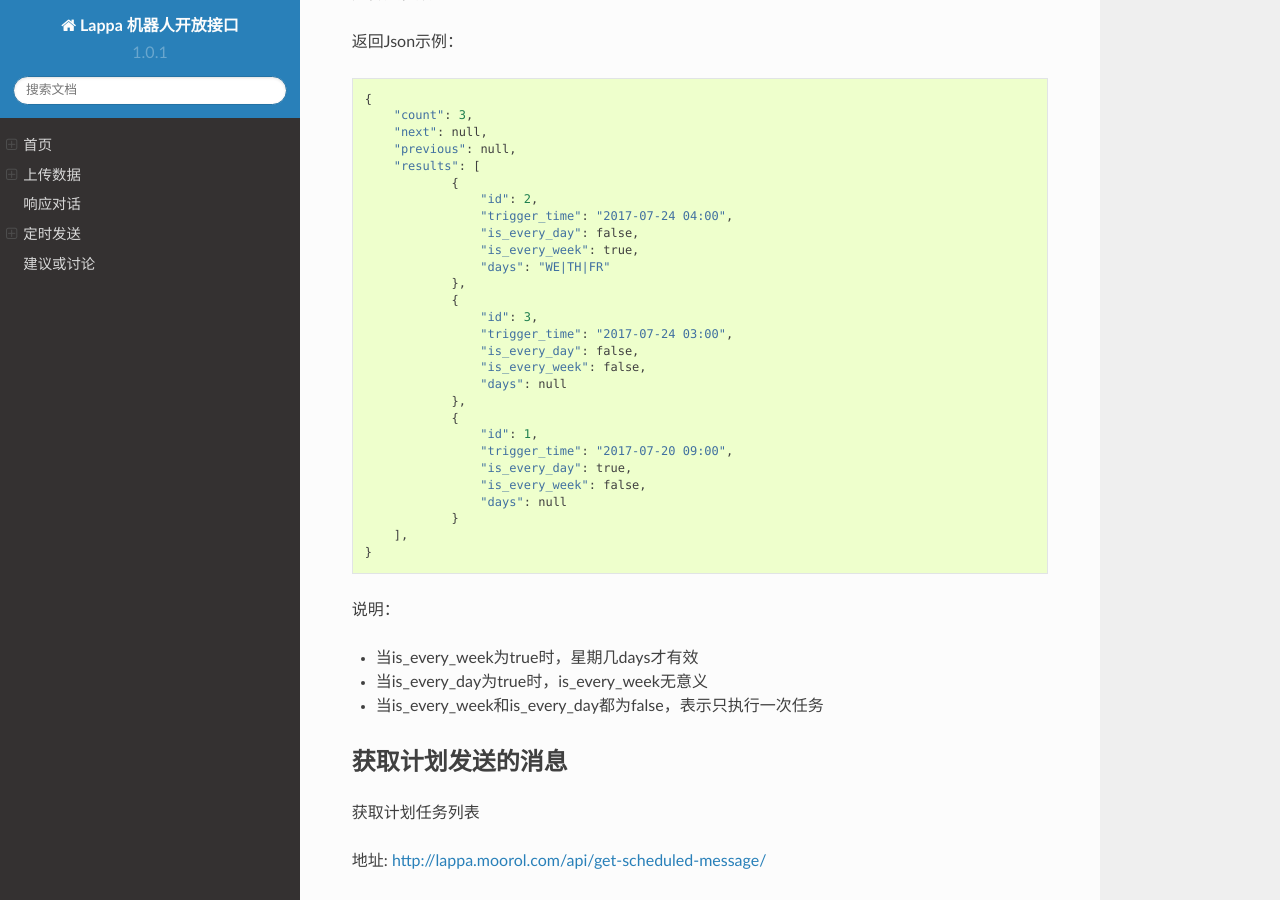
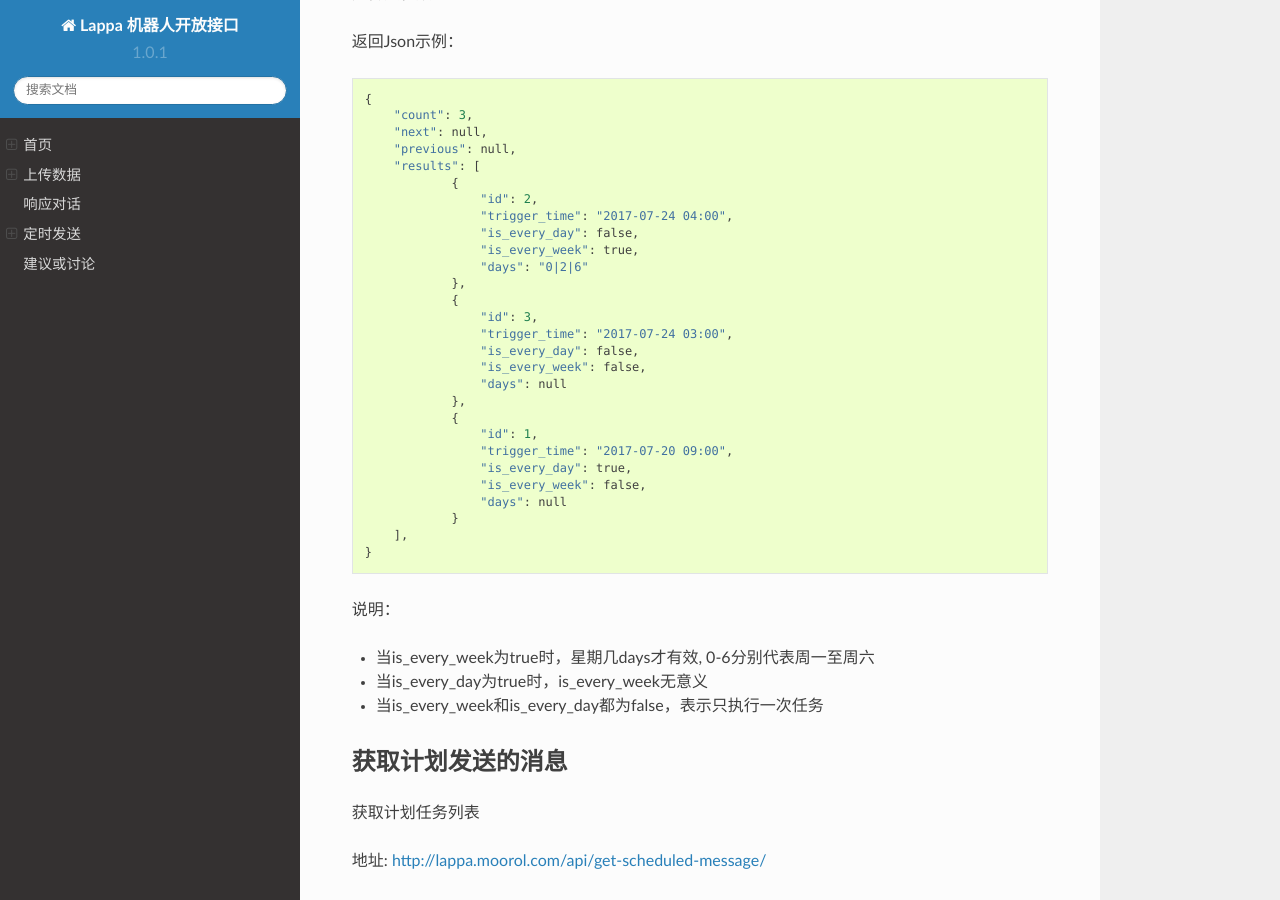
Before and after one commit to laonan/lappadocs, a Sphinx documentation site: the page built from source/index.rst, in a window 1280 px wide and 900 px high, scrolled down 4626 px. Built offline with Sphinx 7.4.7 and the Read the Docs theme 2.0.0, drawn with Linux system fonts in a browser that asks for light colours.

Commit message:
modified comment of day description to number

```diff
--- a/source/index.rst
+++ b/source/index.rst
@@ -240,7 +240,7 @@ Content-Type: application/x-www-form-urlencoded
                     "trigger_time": "2017-07-24 04:00",
                     "is_every_day": false,
                     "is_every_week": true,
-                    "days": "WE|TH|FR"
+                    "days": "0|2|6"
                 },
                 {
                     "id": 3,
@@ -261,7 +261,7 @@ Content-Type: application/x-www-form-urlencoded
 
 说明：
 
-- 当is_every_week为true时，星期几days才有效
+- 当is_every_week为true时，星期几days才有效, 0-6分别代表周一至周六
 - 当is_every_day为true时，is_every_week无意义
 - 当is_every_week和is_every_day都为false，表示只执行一次任务
 
```
Also changed, not shown: 6 other files.
